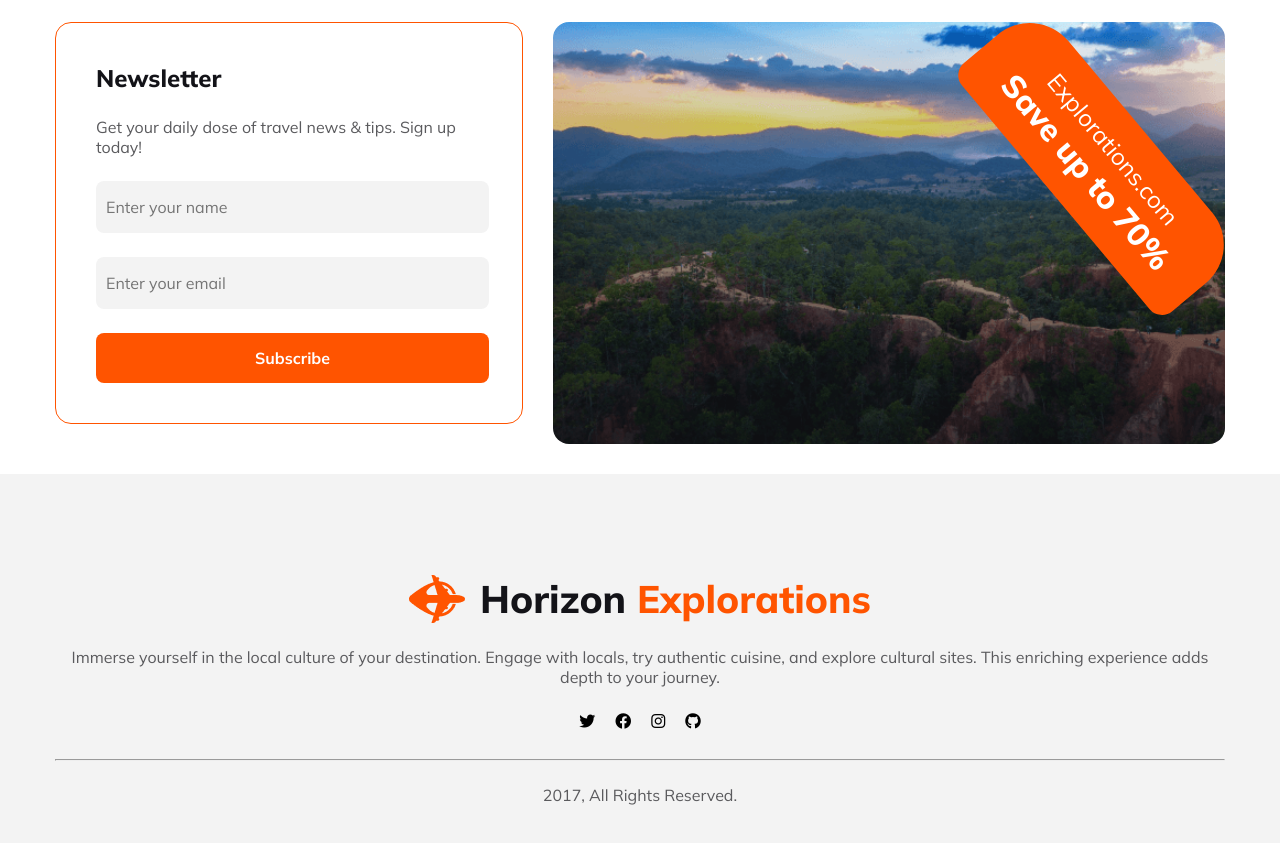
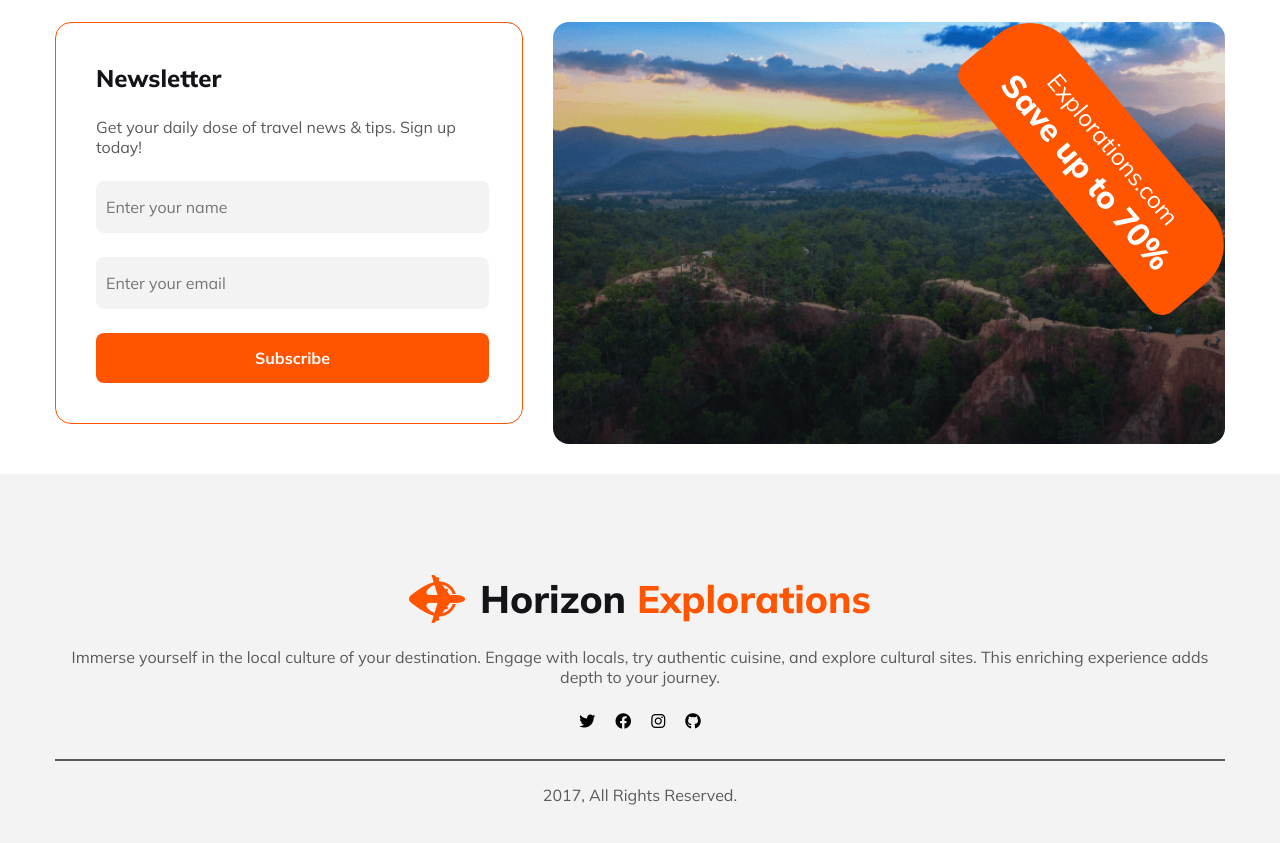
Before and after one commit to Dabojit-Saha/Assaignment-2, a plain HTML site: page index.html in a window 1280 px wide. Shown: the part 3398-4241 px from the top of the page. Drawn offline with Linux system fonts and the light colour scheme.

Commit message:
issus fixed

```diff
--- a/css/style.css
+++ b/css/style.css
@@ -397,3 +397,9 @@ font-weight: 800;
 #footer p{
     margin-top: 24px;
 }
+#footer .line{
+    height: 2px;
+    width: auto;
+    background-color: var(--secondary-color);
+
+}
--- a/index.html
+++ b/index.html
@@ -13,6 +13,7 @@
 </head>
 <body>
     <header class="container">
+        <!-- nav start -->
         <nav>
             <div class="nav-logo"><img src="Images/Group 40071 (2).png" alt=""><h1>Horizon <span>Explorations</span></h1></div>
             <span class="hamburger"><i class="fa-solid fa-bars"></i></span>
@@ -130,8 +131,8 @@
             <div class="from">
                 <h3>Newsletter</h3>
                     <p class="primary-p">Get your daily dose of travel news & tips. Sign up today!</p>
-                    <input  type="text" placeholder="Enter your name" name="name" id="">
-                    <input type="email" placeholder="Enter your email" name="email" id="">
+                    <input  type="text" placeholder="Enter your name" name="name" id="name">
+                    <input type="email" placeholder="Enter your email" name="email" id="email">
                     <button type="submit">Subscribe</button>
             </div>
 
@@ -157,7 +158,7 @@
                 <i class="fa-brands fa-github"></i>
             </div>
 
-            <hr>
+            <div class="line"></div>
 
             <p class="primary-p">2017, All Rights Reserved.</p>
         </div>
```
